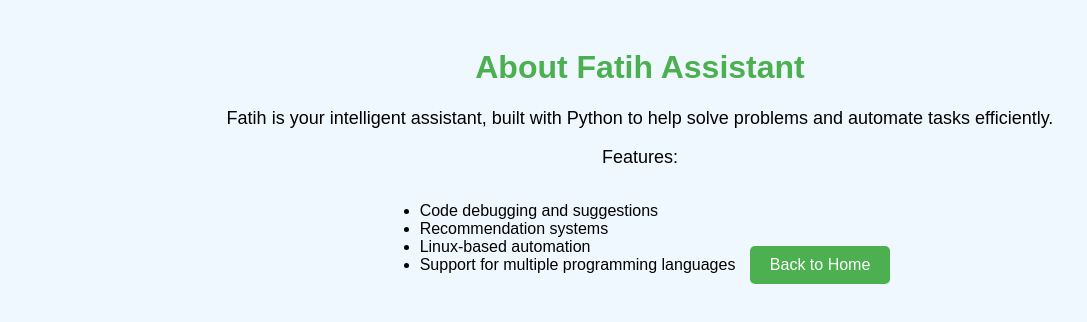
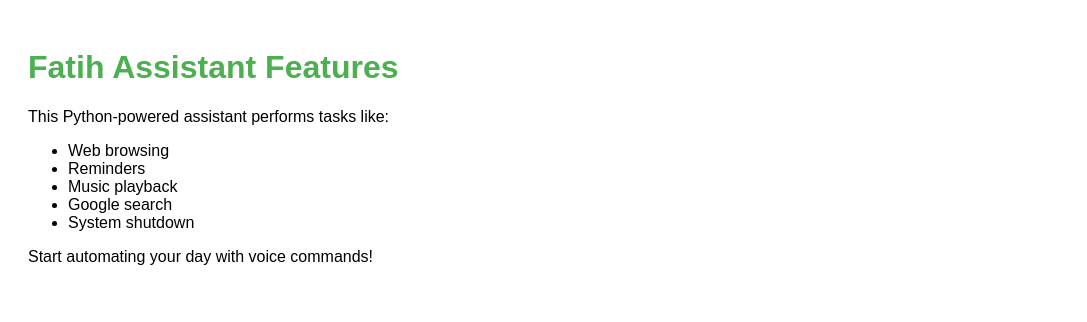
Before and after one commit to Ota60/ota60.github.io, a plain HTML site: page english.html in a window 1280 px wide. Shown: the whole page, without its empty margins (0-1087 px from the left). Drawn offline with Linux system fonts and the light colour scheme.

Commit message:
Update english.html

```diff
--- a/english.html
+++ b/english.html
@@ -4,42 +4,19 @@
     <meta name="viewport" content="width=device-width, initial-scale=1.0">
     <title>About Fatih Assistant</title>
     <style>
-        body {
-            font-family: Arial, sans-serif;
-            background-color: #f0f8ff;
-            text-align: center;
-            padding: 20px;
-        }
-        h1 {
-            color: #4CAF50;
-        }
-        p {
-            font-size: 18px;
-        }
-        .button {
-            padding: 10px 20px;
-            margin: 10px;
-            font-size: 16px;
-            background-color: #4CAF50;
-            color: white;
-            border: none;
-            border-radius: 5px;
-            cursor: pointer;
-        }
-        .button:hover {
-            background-color: #45a049;
-        }
+        body { font-family: Arial, sans-serif; padding: 20px; }
+        h1 { color: #4CAF50; }
     </style>
 </head>
 <body>
-    <h1>About Fatih Assistant</h1>
-    <p>Fatih is your intelligent assistant, built with Python to help solve problems and automate tasks efficiently.</p>
-    <p>Features:</p>
-    <ul style="text-align: left; display: inline-block;">
-        <li>Code debugging and suggestions</li>
-        <li>Recommendation systems</li>
-        <li>Linux-based automation</li>
-        <li>Support for multiple programming languages</li>
+    <h1>Fatih Assistant Features</h1>
+    <p>This Python-powered assistant performs tasks like:</p>
+    <ul>
+        <li>Web browsing</li>
+        <li>Reminders</li>
+        <li>Music playback</li>
+        <li>Google search</li>
+        <li>System shutdown</li>
     </ul>
-    <a href="index.html"><button class="button">Back to Home</button></a>
+    <p>Start automating your day with voice commands!</p>
 </body>
```
